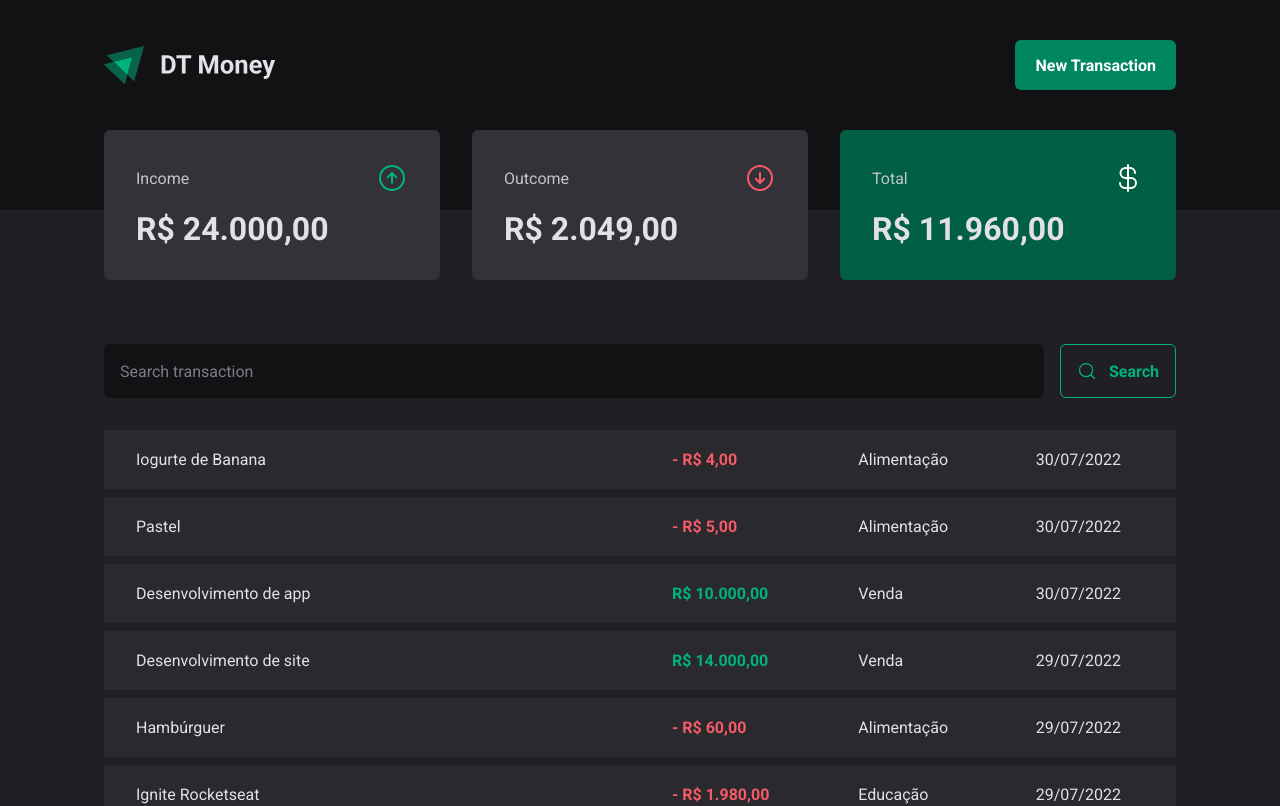
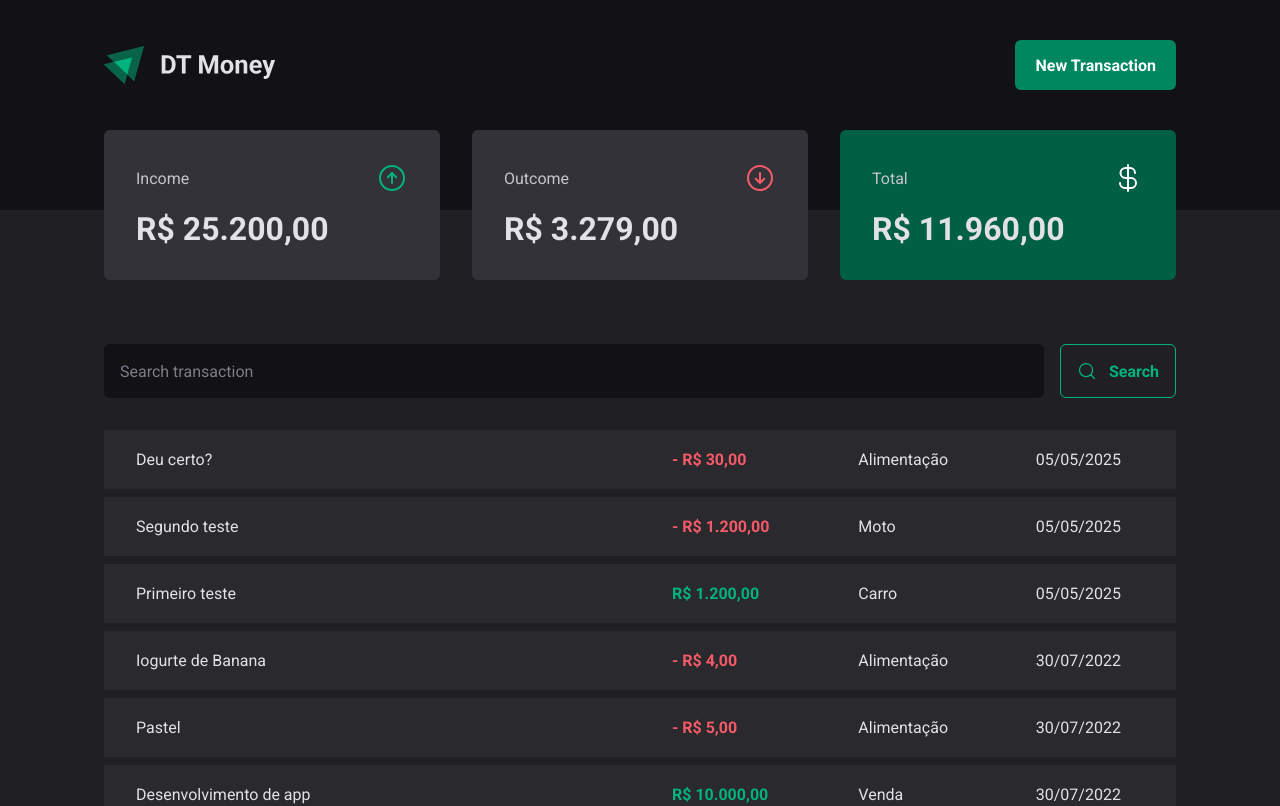
Before and after one commit to matheus-wallace/money, a React (Vite) app: page / in a window 1280 px wide. Shown: the top 806 px of the page. Built offline with nearby package versions, Linux system fonts and the light colour scheme; data requests are answered from the project's data file.

Commit message:
feat: add useCallback to make more performatic operations

```diff
--- a/server.json
+++ b/server.json
@@ -47,6 +47,30 @@
       "type": "outcome",
       "createdAt": "2022-07-30T13:38:57.560Z",
       "id": 6
+    },
+    {
+      "description": "Primeiro teste",
+      "price": 1200,
+      "category": "Carro",
+      "type": "income",
+      "createdAt": "2025-05-05T23:30:13.279Z",
+      "id": 7
+    },
+    {
+      "description": "Segundo teste",
+      "price": 1200,
+      "category": "Moto",
+      "type": "outcome",
+      "createdAt": "2025-05-05T23:30:41.565Z",
+      "id": 8
+    },
+    {
+      "description": "Deu certo?",
+      "price": 30,
+      "category": "Alimentação",
+      "type": "outcome",
+      "createdAt": "2025-05-05T23:44:02.763Z",
+      "id": 9
     }
   ]
 }
--- a/src/Components/NewTransactionModal/index.tsx
+++ b/src/Components/NewTransactionModal/index.tsx
@@ -4,6 +4,8 @@ import { ArrowCircleDown, ArrowCircleUp, X } from 'phosphor-react';
 import * as zod from 'zod';
 import { zodResolver } from '@hookform/resolvers/zod';
 import { Controller, useForm } from 'react-hook-form';
+import { useContext } from 'react';
+import { TransactionsContext } from '../../contexts/TransactionsContext';
 
 const newTransactionFormSchema = zod.object({
   description: zod.string(),
@@ -15,11 +17,13 @@ const newTransactionFormSchema = zod.object({
 type NewTransactionFormInputs = zod.infer<typeof newTransactionFormSchema>;
 
 const NewTransactionModal = () => {
+  const { createTransaction } = useContext(TransactionsContext);
   const {
     control,
     register,
     handleSubmit,
     formState: { isSubmitting },
+    reset,
   } = useForm<NewTransactionFormInputs>({
     resolver: zodResolver(newTransactionFormSchema),
     defaultValues: {
@@ -27,9 +31,9 @@ const NewTransactionModal = () => {
     },
   });
   async function handleCreateNewTransaction(data: NewTransactionFormInputs) {
-    await new Promise((resolve) => setTimeout(resolve, 10000));
+    createTransaction(data);
 
-    console.log(data);
+    reset();
   }
   return (
     <Dialog.Portal>
--- a/src/contexts/TransactionsContext.tsx
+++ b/src/contexts/TransactionsContext.tsx
@@ -1,4 +1,4 @@
-import { createContext, ReactNode, useEffect, useState } from 'react';
+import { createContext, ReactNode, useCallback, useEffect, useState } from 'react';
 import { api } from '../lib/axios';
 
 interface Transaction {
@@ -10,9 +10,17 @@ interface Transaction {
   createdAt: string;
 }
 
+interface CreateTransactionInput {
+  description: string;
+  type: 'income' | 'outcome';
+  price: number;
+  category: string;
+}
+
 interface TransactionContextType {
   transactions: Transaction[];
   fetchTransactions: (query?: string) => Promise<void>;
+  createTransaction: (data: CreateTransactionInput) => Promise<void>;
 }
 
 interface TransactionsProviderProps {
@@ -24,7 +32,7 @@ export const TransactionsContext = createContext({} as TransactionContextType);
 export function TransactionsProvider({ children }: TransactionsProviderProps) {
   const [transactions, setTransactions] = useState<Transaction[]>([]);
 
-  async function fetchTransactions(query?: string) {
+  const fetchTransactions = useCallback(async (query?: string) => {
     const response = await api.get('/transactions', {
       params: {
         _sort: 'createdAt',
@@ -34,13 +42,28 @@ export function TransactionsProvider({ children }: TransactionsProviderProps) {
     });
 
     setTransactions(response.data);
-  }
+  }, []);
+
+  const createTransaction = useCallback(async (data: CreateTransactionInput) => {
+    const { description, price, category, type } = data;
+    const response = await api.post('/transactions', {
+      description,
+      price,
+      category,
+      type,
+      createdAt: new Date(),
+    });
+
+    setTransactions((prev) => [response.data, ...prev]);
+  }, []);
 
   useEffect(() => {
     fetchTransactions();
   }, []);
 
   return (
-    <TransactionsContext.Provider value={{ transactions, fetchTransactions }}>{children}</TransactionsContext.Provider>
+    <TransactionsContext.Provider value={{ transactions, fetchTransactions, createTransaction }}>
+      {children}
+    </TransactionsContext.Provider>
   );
 }
```
